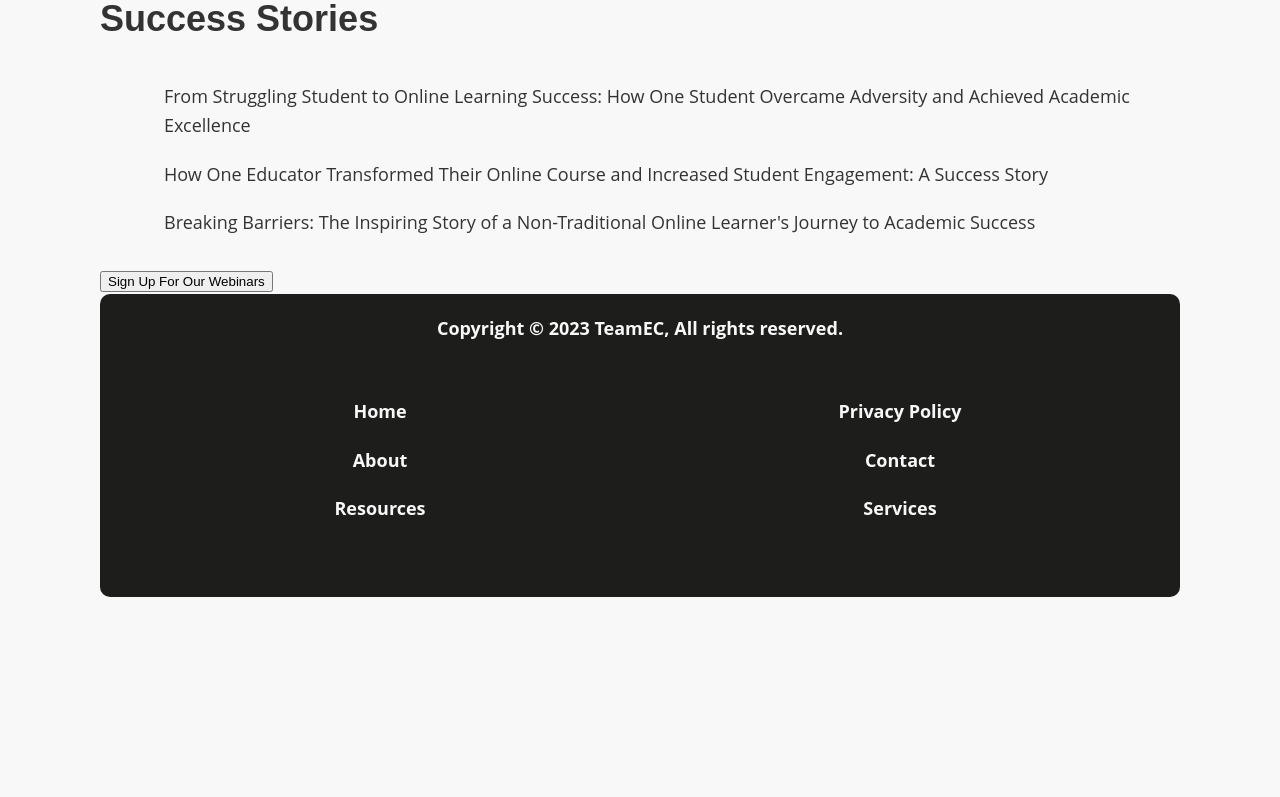
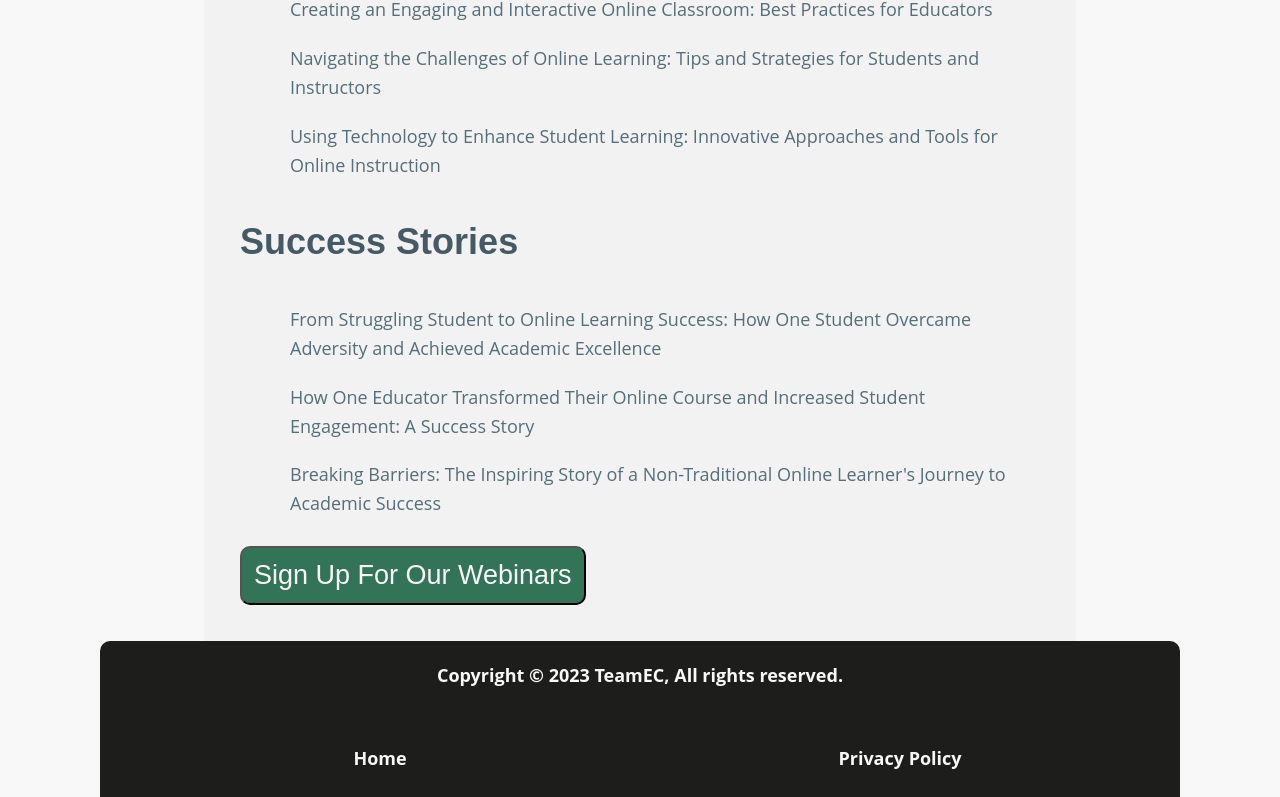
Before and after one commit to NJIT-WIS/project-2-is219-teamec, a Next.js app: page /resources in a window 1280 px wide. Shown: the part 1292-2089 px from the top of the page. Built offline with nearby package versions, Linux system fonts and the light colour scheme.

Commit message:
CTA set up

```diff
--- a/pages/resources.js
+++ b/pages/resources.js
@@ -15,6 +15,7 @@
       <section>
             <Navbar/>
         </section>
+      <div className={styles.about}>
     <h1>Welcome to mywebclass.org!</h1>
       <p>Here you can find academic articles, downloadable guides, webinars and workshops, and success stories to help you improve your skills and achieve your goals.</p>
 
@@ -46,7 +47,7 @@
         <li>Breaking Barriers: The Inspiring Story of a Non-Traditional Online Learner's Journey to Academic Success</li>
       </ul>
 
-      <div className={styles.button}>
+
               <Link href="/contact"><button>Sign Up For Our Webinars</button></Link>
           </div>
 
--- a/pages/services.js
+++ b/pages/services.js
@@ -4,7 +4,7 @@
 import Navbar from "../components/navbar";
 import Image from "next/image";
 import images from '../public/images/index'
-import styles from '../styles/Home.module.css';
+import styles from '../styles/about.module.css';
 import Footer from "../components/footer";
 import Link from "next/link";
 
@@ -18,7 +18,7 @@
       <section>
             <Navbar/>
         </section>
-
+    <div className={styles.about}>
       <div className="container mx-auto py-16">
         <h1 className="text-4xl font-bold text-center mb-12">Our Services</h1>
 
@@ -80,7 +80,7 @@
         </div>
       </div>
 
-        <div className={styles.button}>
+
               <Link href="/contact"><button>Subscribe to Our Mailing List!</button></Link>
           </div>
 
```
